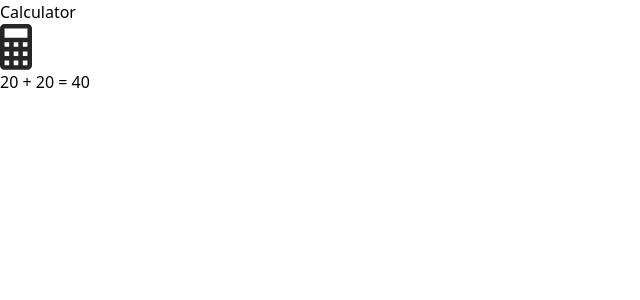
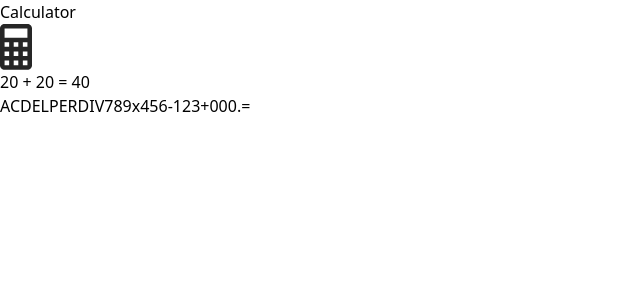
Before and after one commit to mkstas/vue-calculator, a Vue app: page / in a window 1280 px wide. Shown: the top 300 px of the page, without its empty margins (0-640 px from the left). Built offline with nearby package versions, Linux system fonts and the light colour scheme.

Commit message:
dev: create keyboard

```diff
--- /dev/null
+++ b/src/components/@ui/BaseButton.vue
@@ -0,0 +1,11 @@
+<script setup lang="ts">
+defineProps<{
+  value: string | number;
+}>();
+</script>
+
+<template>
+  <button>
+    <slot></slot>
+  </button>
+</template>
--- a/src/components/App.vue
+++ b/src/components/App.vue
@@ -1,11 +1,13 @@
 <script setup lang="ts">
 import TheHeader from "./header/TheHeader.vue";
 import TheOutput from "./output/TheOutput.vue";
+import TheKeyboard from "./keyboard/TheKeyboard.vue";
 </script>
 
 <template>
   <main>
     <TheHeader />
     <TheOutput />
+    <TheKeyboard />
   </main>
 </template>
--- /dev/null
+++ b/src/components/keyboard/TheKeyboard.vue
@@ -0,0 +1,76 @@
+<script setup lang="ts">
+import BaseButton from "../@ui/BaseButton.vue";
+</script>
+
+<template>
+  <div class="grid grid-cols-4">
+    <BaseButton value="AC">
+      <span>AC</span>
+    </BaseButton>
+    <BaseButton value="DEL">
+      <span>DEL</span>
+    </BaseButton>
+    <BaseButton value="PER">
+      <span>PER</span>
+    </BaseButton>
+    <BaseButton value="DIV">
+      <span>DIV</span>
+    </BaseButton>
+
+    <BaseButton value="7">
+      <span>7</span>
+    </BaseButton>
+    <BaseButton value="8">
+      <span>8</span>
+    </BaseButton>
+    <BaseButton value="9">
+      <span>9</span>
+    </BaseButton>
+
+    <BaseButton value="x">
+      <span>x</span>
+    </BaseButton>
+
+    <BaseButton value="4">
+      <span>4</span>
+    </BaseButton>
+    <BaseButton value="5">
+      <span>5</span>
+    </BaseButton>
+    <BaseButton value="6">
+      <span>6</span>
+    </BaseButton>
+
+    <BaseButton value="-">
+      <span>-</span>
+    </BaseButton>
+
+    <BaseButton value="1">
+      <span>1</span>
+    </BaseButton>
+    <BaseButton value="2">
+      <span>2</span>
+    </BaseButton>
+    <BaseButton value="3">
+      <span>3</span>
+    </BaseButton>
+
+    <BaseButton value="+">
+      <span>+</span>
+    </BaseButton>
+
+    <BaseButton value="00">
+      <span>00</span>
+    </BaseButton>
+    <BaseButton value="0">
+      <span>0</span>
+    </BaseButton>
+    <BaseButton value=".">
+      <span>.</span>
+    </BaseButton>
+
+    <BaseButton value="=">
+      <span>=</span>
+    </BaseButton>
+  </div>
+</template>
```
